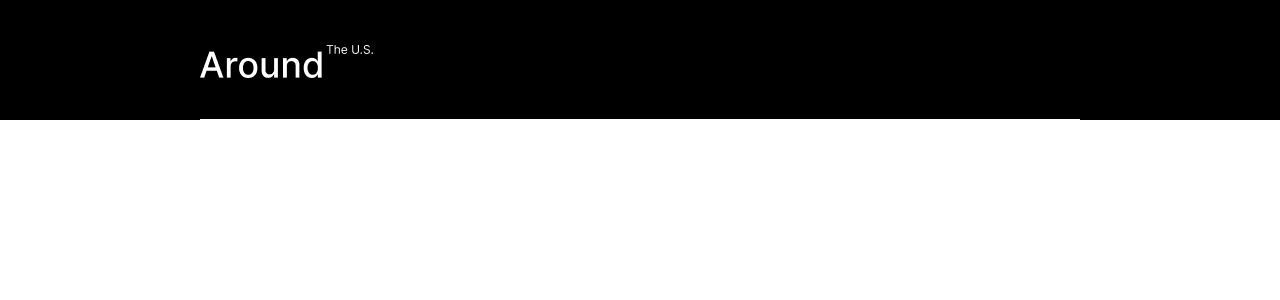
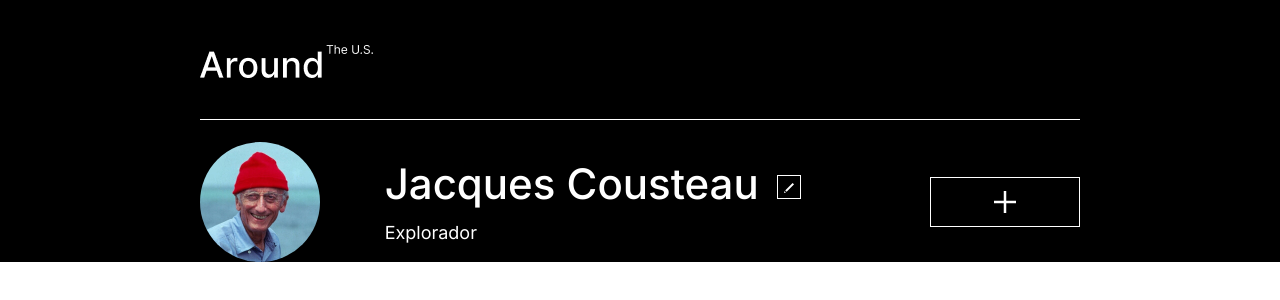
Before and after one commit to AriCamposM/web_project_around, a plain HTML site: page index.html in a window 1280 px wide. Drawn offline with Linux system fonts and the light colour scheme.

Commit message:
feature/profile/1280

```diff
--- a/index.html
+++ b/index.html
@@ -20,6 +20,38 @@
             class="header__logo"
           />
         </header>
+        <main class="content">
+          <section class="profile">
+            <img
+              class="profile__logo"
+              src="./images/profile__image.jpg"
+              alt="Foto De Perfil"
+            />
+            <div class="profile__info">
+              <div class="profile__container">
+                <h1 class="profile__title">Jacques Cousteau</h1>
+                <button class="profile__edit-button">
+                  <img
+                    src="./images/Edit_Button.png"
+                    alt="Edit Button Image"
+                    class="profile__edit-button-image"
+                  />
+              </div>
+              <h2 class="profile__about">Explorador</h2>
+            </div>
+
+            </button>
+            <button class="profile__add-button">
+              <img
+                src="./images/Add_Button_White.png"
+                alt=""
+                class="profile__add-button-image"
+              />
+            </button>
+          </section>
+
+          <section></section>
+        </main>
       </div>
     </div>
   </body>
--- a/pages/index.css
+++ b/pages/index.css
@@ -1,4 +1,5 @@
 @import url(../vendor/normalize.css);
+@import url(../vendor/fonts.css);
 
 .page {
   background-color: #000;
@@ -30,6 +31,103 @@
   margin-top: 45px;
 }
 
+.content {
+}
+
+.profile {
+  margin-left: 200px;
+  margin-right: 200px;
+  margin-top: 22px;
+  display: flex;
+  max-width: 880px;
+  width: 100%;
+}
+
+.profile__logo {
+  border-radius: 50%;
+  max-width: 120px;
+  max-height: 120px;
+  width: 100%;
+  height: 100%;
+}
+
+.profile__info {
+  display: flex;
+  flex-direction: column;
+  margin-left: 30px;
+  margin: auto;
+}
+
+.profile__container {
+  display: flex;
+  align-items: center;
+}
+
+.profile__title {
+  font-family: "Inter";
+  font-style: normal;
+  font-weight: 500;
+  font-size: 42px;
+  line-height: 48px;
+  margin: 0px;
+  margin-bottom: 14px;
+}
+
+.profile__about {
+  font-family: "Inter";
+  font-style: normal;
+  font-weight: 400;
+  font-size: 18px;
+  line-height: 22px;
+  margin: 0px;
+}
+
+.profile__edit-button {
+  max-width: 24px;
+  max-height: 24px;
+  width: 100%;
+  height: 100%;
+  display: flex;
+  justify-content: center;
+  border: 1px solid #fff;
+  padding: 0px;
+  background-color: #000;
+  margin-left: 18px;
+  margin-bottom: 8px;
+}
+
+.profile__edit-button:hover {
+  opacity: 50%;
+  cursor: pointer;
+}
+
+.profile__edit-button-image {
+  padding: 7px;
+}
+
+.profile__add-button {
+  max-width: 150px;
+  max-height: 50px;
+  width: 100%;
+  height: 100%;
+  display: flex;
+  justify-content: center;
+  border: 1px solid #fff;
+
+  background-color: #000;
+  margin-left: auto;
+  margin-top: 35px;
+}
+
+.profile__add-button:hover {
+  opacity: 50%;
+  cursor: pointer;
+}
+
+.profile__add-button-image {
+  padding: 12px;
+}
+
 @media screen and (max-width: 320px) {
   .header {
     margin: 0px;
--- /dev/null
+++ b/vendor/fonts.css
@@ -0,0 +1,23 @@
+@font-face {
+  font-family: "Inter";
+  font-style: normal;
+  font-weight: 900;
+  font-display: swap;
+  src: url("./fonts/Inter-4.0/web/Inter-Black.woff2") format("woff2");
+}
+
+@font-face {
+  font-family: "Inter";
+  font-style: normal;
+  font-weight: 500;
+  font-display: swap;
+  src: url("./fonts/Inter-4.0/web/Inter-Medium.woff2") format("woff2");
+}
+
+@font-face {
+  font-family: "Inter";
+  font-style: normal;
+  font-weight: 400;
+  font-display: swap;
+  src: url("./fonts/Inter-4.0/web/Inter-Regular.woff2") format("woff2");
+}
```
Also changed, not shown: images/profile__image.jpg (added), vendor/fonts/Inter-4.0/LICENSE.txt (added), vendor/fonts/Inter-4.0/web/Inter-Black.woff2 (added), vendor/fonts/Inter-4.0/web/Inter-Medium.woff2 (added), vendor/fonts/Inter-4.0/web/Inter-Regular.woff2 (added).
